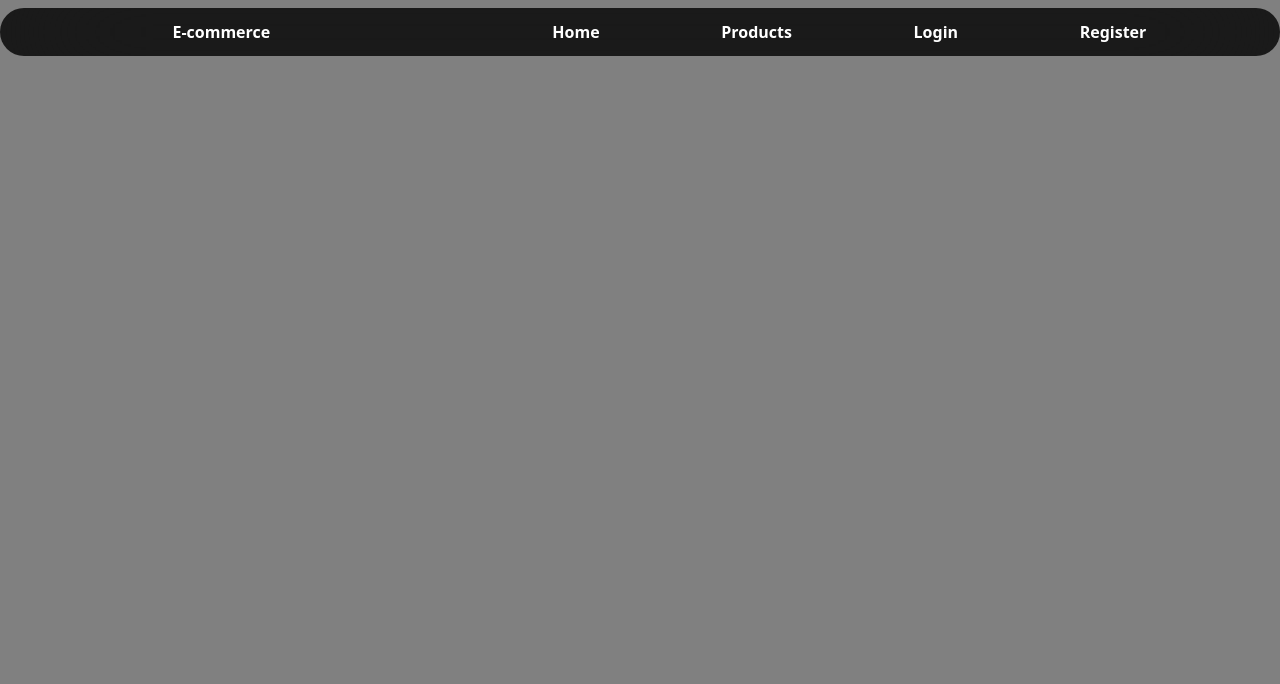
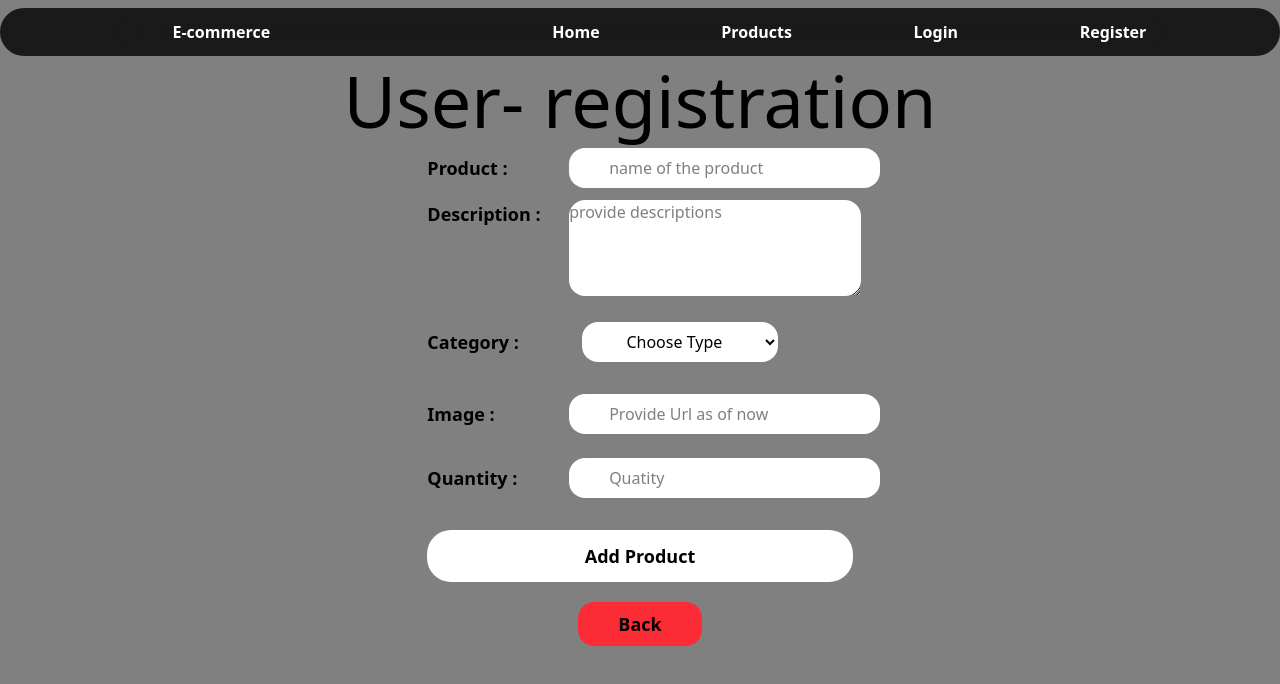
Before and after one commit to SiddharthAnbumani/e-commerce, a React (Vite) app in the folder client/: page /makeproduct in a window 1280 px wide. Shown: the top 684 px of the page. Built offline with nearby package versions, Linux system fonts and the light colour scheme.

Commit message:
Finished Connecting Vendor , user Registration and add Products

```diff
--- a/client/src/App.jsx
+++ b/client/src/App.jsx
@@ -8,6 +8,7 @@ import BuyerSignUp from "./pages/BuyerSignUp"
 import BuyerLogin from "./pages/BuyerLogin"
 import Navbar from "./components/Navbar"
 import './index.css'
+import MakeProduct from "./pages/MakeProduct"
 
 export default function App(){
   return (
@@ -16,6 +17,7 @@ export default function App(){
       <Routes>
         <Route path="/" element={<Landing/>} />
         <Route path="/home" element={<Home/>} />
+        <Route path="/makeproduct" element={<MakeProduct/>} />
         <Route path="/allproducts" element={<AllProducts/>} />
         <Route path="/vendor-sign" element={<VendorSignUp/>} />
         <Route path="/vendor-login" element={<VendorLogin/>} />
--- a/client/src/pages/AllProducts.jsx
+++ b/client/src/pages/AllProducts.jsx
@@ -1,5 +1,10 @@
+import { NavLink } from "react-router-dom";
+
 export default function AllProducts(){
     return (
-        <h1>This is All Products Page</h1>
+        <div className="">
+            <h1 className="text-7xl">This is all Products</h1>
+            <NavLink  className='bg-blue-600 p-3 rounded-2xl text-white font-bold' to='/makeproduct'>Add New Products</NavLink>
+        </div>
     )
 }
--- /dev/null
+++ b/client/src/pages/MakeProduct.jsx
@@ -0,0 +1,129 @@
+import { useState } from "react";
+import Input from "../components/Input";
+import CusButton from "../components/cusButton";
+import Axios from "axios";
+import { NavLink } from "react-router-dom";
+
+export default function MakeProduct(){
+    const [productFormData, setProductFormData] = useState({
+        ProductName: '',
+        Description:'',
+        Category:'',
+        Image:'',
+        Quantity:''
+    })
+
+    const handleChange = (evt)=>{
+        const {name,value} = evt.target;
+        setProductFormData((prev)=>({...prev,[name]:value}))
+    }
+
+    const handleSubmit = async (evt)=>{
+        evt.preventDefault();
+        try {
+            const response = await Axios.post('/api/adding-product',productFormData,{
+                headers : {'content-type':'application/json'}
+            })
+
+            console.log('Server Response', response.data)
+        }catch(error){
+            console.log(error)
+        }
+        setProductFormData({
+            ProductName: '',
+            Description:'',
+            Category:'',
+            Image:'',
+            Quantity:''
+        })
+    }
+
+    return (
+        <div className='w-full flex flex-col justify-center items-center'>
+            <h1 className='text-7xl'>User- registration </h1>
+                 <div className="flex flex-col items-center justify-center">
+                     <form onSubmit={handleSubmit} className=' w-full '>
+
+                        <Input
+                        eventHandler={handleChange}
+                        name='ProductName'
+                        value={productFormData.ProductName}
+                        id=' ProductName'
+                        label='Product'
+                        labelClass='text-lg'
+                        inputClass=''
+                        placeholder='name of the product'
+                        />
+
+                        <div className="flex space-x-5">
+                            <div className="w-1/3">
+                            <label htmlFor="Description" className="text-lg font-bold">Description :</label>
+                            </div>
+                            <div className="w-2/3">
+                                <textarea
+                                onChange={handleChange}
+                                value={productFormData.Description}
+                                name="Description"
+                                id="Description"
+                                cols='30' rows='4'
+                                placeholder="provide descriptions"
+                                className="bg-white rounded-2xl"/>
+                            </div>
+                        </div>
+
+
+                        <div className="flex items-center space-x-5 my-5">
+                            <div className="w-1/3">
+                                <label htmlFor="category" className="text-lg font-bold">
+                                    Category :
+                                </label>
+                            </div>
+                            <div className="w-2/3">
+                                <select
+                                onChange={handleChange}
+                                value={productFormData.Category}
+                                className="bg-white px-10 py-2 rounded-2xl"
+                                name="Category"
+                                id="category">
+                                    <option value="-">Choose Type</option>
+                                    <option value="type1">Type 1</option>
+                                    <option value="type2">Type 2</option>
+                                    <option value="type3">Type 3</option>
+                                    <option value="type4">Type 4</option>
+                                </select>
+                            </div>
+                        </div>
+
+                        <Input
+                        value={productFormData.Image}
+                        name='Image'
+                        id='Image'
+                        type='text'
+                        label='Image'
+                        labelClass='text-lg'
+                        inputClass=''
+                        placeholder='Provide Url as of now'
+                        eventHandler={handleChange}
+                        />
+
+                        <Input
+                        value={productFormData.Quantity}
+                        name='Quantity'
+                        id='Quantity'
+                        label='Quantity'
+                        labelClass='text-lg'
+                        inputClass=''
+                        placeholder='Quatity'
+                        eventHandler={handleChange}
+                        />
+
+                        <CusButton
+                        text='Add Product'
+                        btnClass='bg-white w-full'
+                        />
+                </form>
+                <NavLink className='bg-red-500 px-10 py-2 text-lg font-bold rounded-2xl' to='/allproducts'> Back </NavLink>
+            </div>
+        </div>
+    )
+}
```
Also changed, not shown: 2 other files (tests, documents, lock files or other folders).
